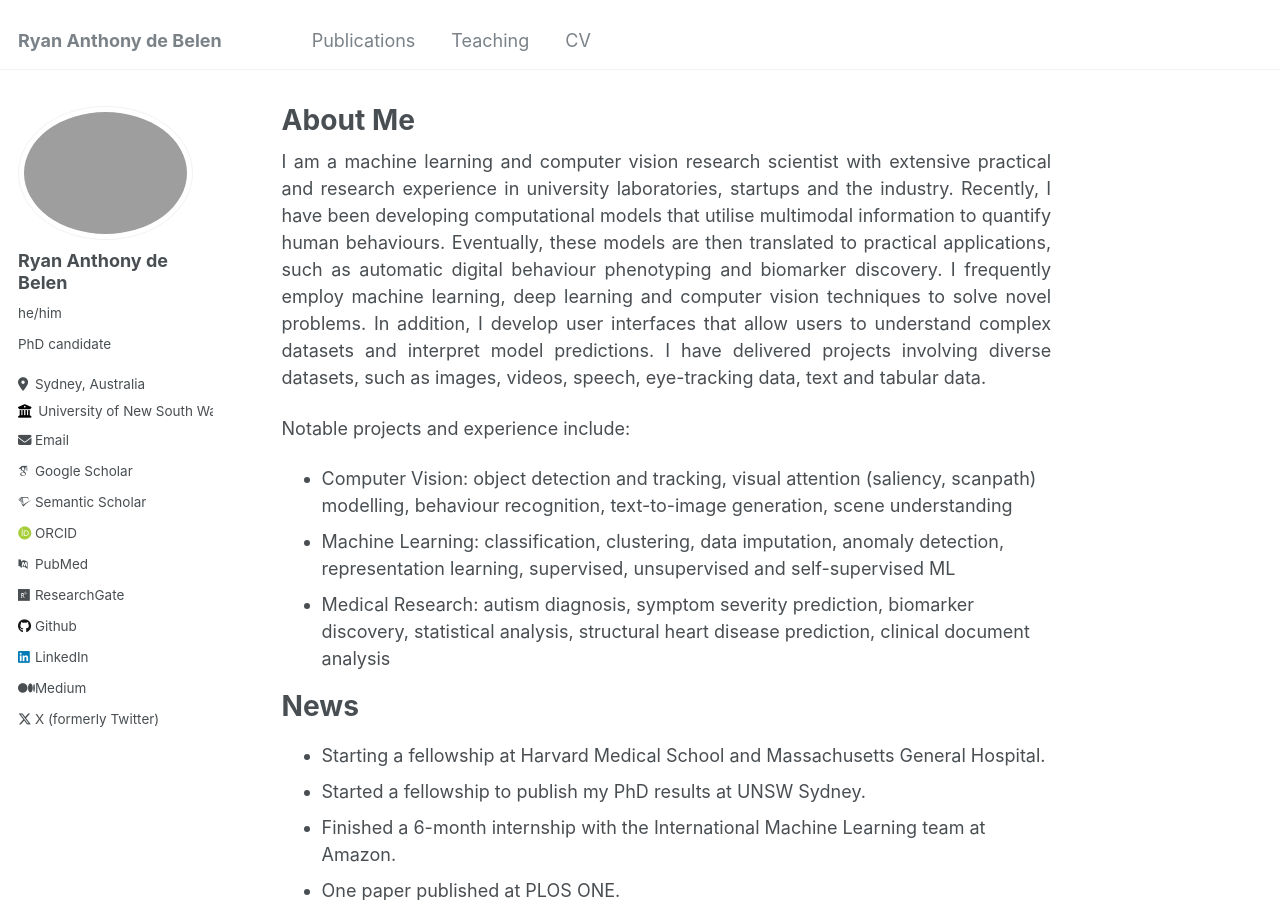
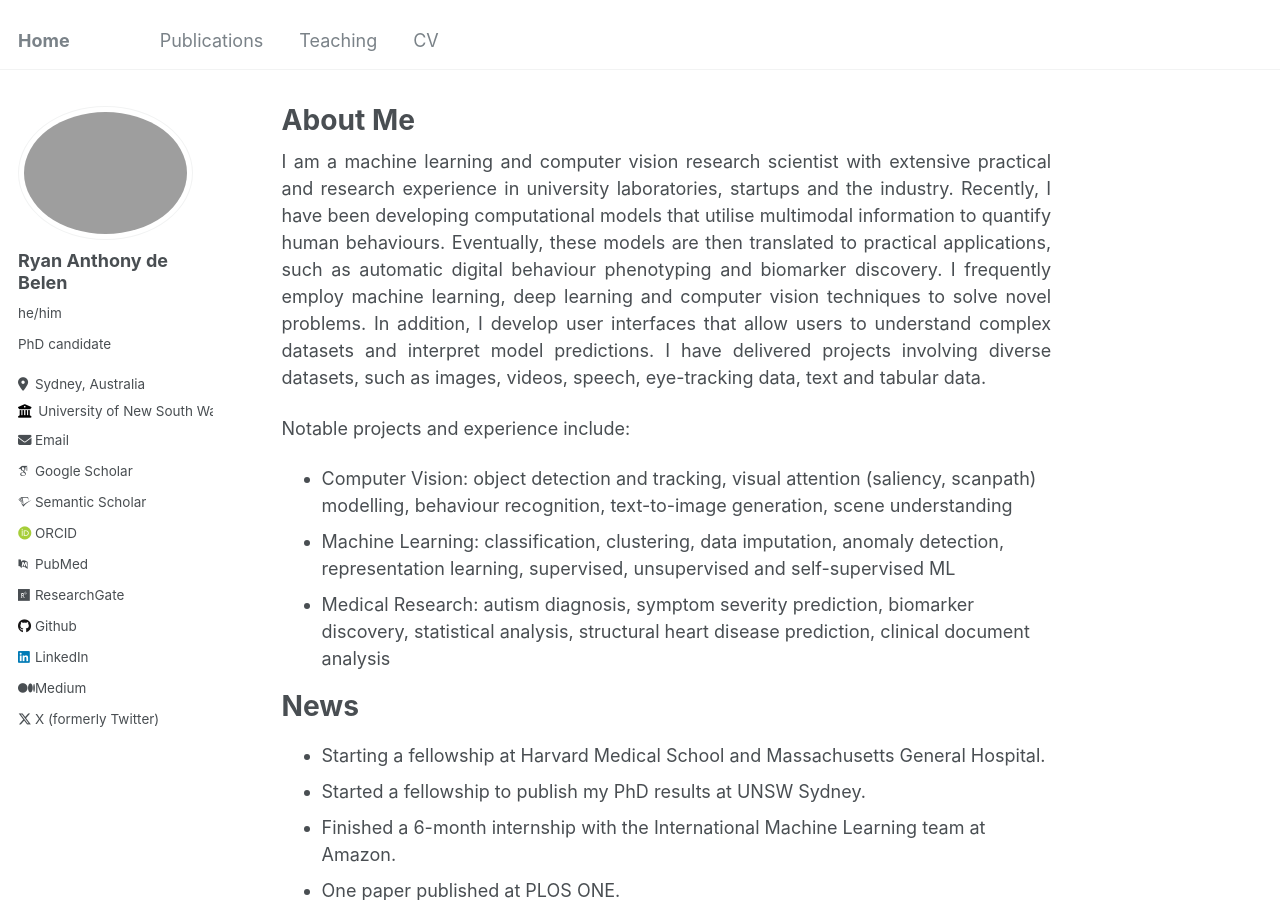
Before and after one commit to ryanxdebelen/ryanxdebelen.github.io, a Jekyll site: the page built from _pages/about.md, in a window 1280 px wide and 900 px high. Built offline with Jekyll 4.4.1, drawn with Linux system fonts in a browser that asks for light colours; some web fonts are replaced.

Commit message:
Update _config.yml

```diff
--- a/_config.yml
+++ b/_config.yml
@@ -8,7 +8,7 @@
 
 # Basic Site Settings
 locale                   : "en-US"
-title                    : "Ryan Anthony de Belen"
+title                    : "Home"
 title_separator          : "-"
 name                     : &name "Ryan Anthony de Belen"
 description              : &description "personal description"
```
